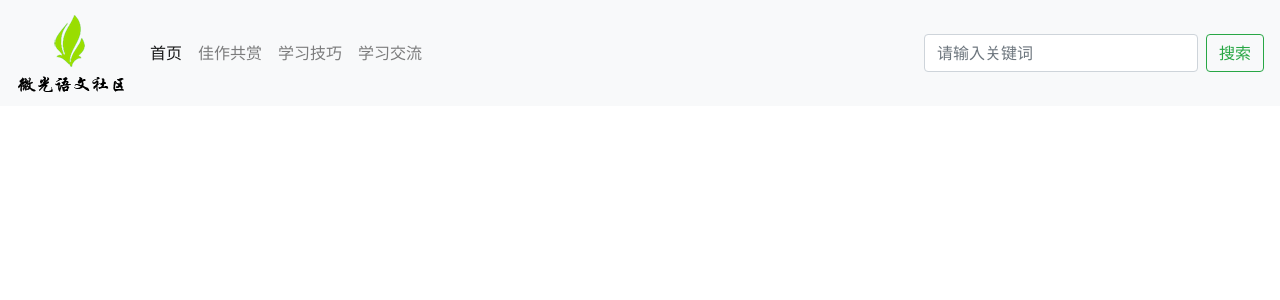
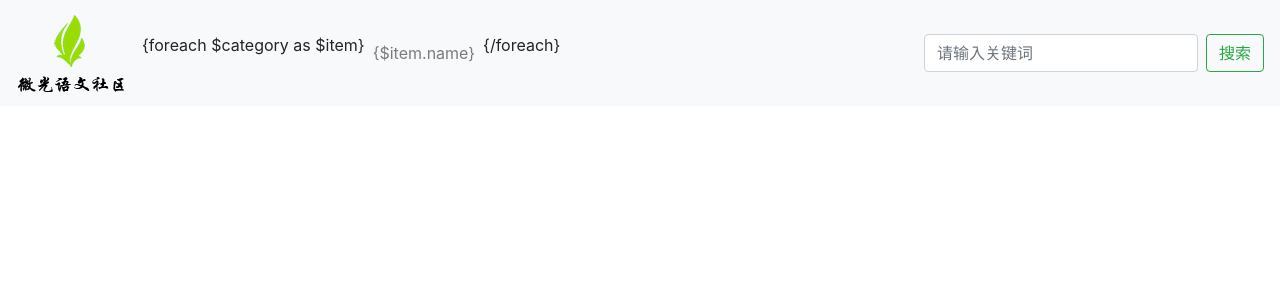
Before and after one commit to yanqinsc/panda, a PHP site: page /DbName/application/home/view/common/header.html in a window 1280 px wide. Shown: the top 300 px of the page. Run offline with PHP 8.4, Linux system fonts and the light colour scheme.

Commit message:
完成导航栏数据表及模型部分

```diff
--- a/application/database.php
+++ b/application/database.php
@@ -15,7 +15,7 @@
     // 服务器地址
     'hostname'        => '127.0.0.1',
     // 数据库名
-    'database'        => '',
+    'database'        => 'panda',
     // 用户名
     'username'        => 'root',
     // 密码
@@ -29,7 +29,7 @@
     // 数据库编码默认采用utf8
     'charset'         => 'utf8',
     // 数据库表前缀
-    'prefix'          => '',
+    'prefix'          => 'panda_',
     // 数据库调试模式
     'debug'           => true,
     // 数据库部署方式:0 集中式(单一服务器),1 分布式(主从服务器)
--- a/application/home/controller/Index.php
+++ b/application/home/controller/Index.php
@@ -2,9 +2,8 @@
 namespace app\home\controller;
 
 use think\Request;
-use think\Controller;
 
-class Index extends Controller
+class Index extends Base
 {
     /**
      * 首页
--- a/application/home/view/common/footer.html
+++ b/application/home/view/common/footer.html
@@ -6,6 +6,6 @@
 <script src="https://cdn.bootcss.com/jquery/3.2.1/jquery.slim.min.js" integrity="sha384-KJ3o2DKtIkvYIK3UENzmM7KCkRr/rE9/Qpg6aAZGJwFDMVNA/GpGFF93hXpG5KkN" crossorigin="anonymous"></script>
 <script src="https://cdn.bootcss.com/popper.js/1.12.9/umd/popper.min.js" integrity="sha384-ApNbgh9B+Y1QKtv3Rn7W3mgPxhU9K/ScQsAP7hUibX39j7fakFPskvXusvfa0b4Q" crossorigin="anonymous"></script>
 <script src="https://cdn.bootcss.com/bootstrap/4.0.0/js/bootstrap.min.js" integrity="sha384-JZR6Spejh4U02d8jOt6vLEHfe/JQGiRRSQQxSfFWpi1MquVdAyjUar5+76PVCmYl" crossorigin="anonymous"></script>
-<script src="__JS__main.js" integrity="sha384-JZR6Spejh4U02d8jOt6vLEHfe/JQGiRRSQQxSfFWpi1MquVdAyjUar5+76PVCmYl" crossorigin="anonymous"></script>
+<script src="__JS__main.js"></script>
 </body>
 </html>
--- a/application/home/view/common/header.html
+++ b/application/home/view/common/header.html
@@ -17,18 +17,11 @@
 
         <div class="collapse navbar-collapse" id="navbarSupportedContent">
             <ul class="navbar-nav mr-auto">
+                {foreach $category as $item}
                 <li class="nav-item">
-                    <a class="nav-link active" href="#">首页</a>
+                    <a class="nav-link" id="index" href="#">{$item.name}</a>
                 </li>
-                <li class="nav-item">
-                    <a class="nav-link" href="#">佳作共赏</a>
-                </li>
-                <li class="nav-item">
-                    <a class="nav-link" href="#">学习技巧</a>
-                </li>
-                <li class="nav-item">
-                    <a class="nav-link" href="#">学习交流</a>
-                </li>
+                {/foreach}
             </ul>
             <form class="form-inline my-2 my-lg-0">
                 <input class="form-control mr-sm-2" type="search" placeholder="请输入关键词" aria-label="Search">
--- a/application/home/view/index/index.html
+++ b/application/home/view/index/index.html
@@ -34,5 +34,5 @@
         </div>
     </section>
 </div>
-
+<input type="hidden" name="category" value="index">
 {/block}
--- a/public/static/home/css/style.css
+++ b/public/static/home/css/style.css
@@ -29,7 +29,7 @@
 
 .main {
     min-height:80vh;
-    margin-top: 30px;
+    margin-top: 20px;
     margin-bottom: 30px;
     padding-bottom: 30px;
     background-color: #fff;
```
Also changed, not shown: application/home/controller/Base.php (added, +23 -0 lines), application/home/model/Category.php (added, +17 -0 lines), public/static/home/js/main.js (+4 -4 lines).
